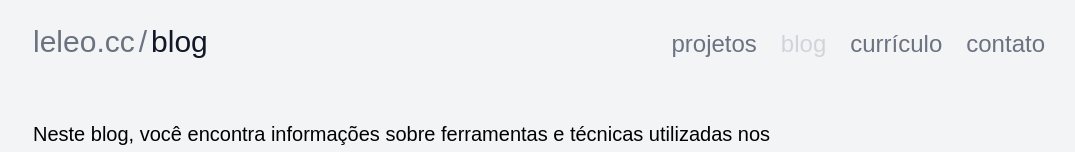
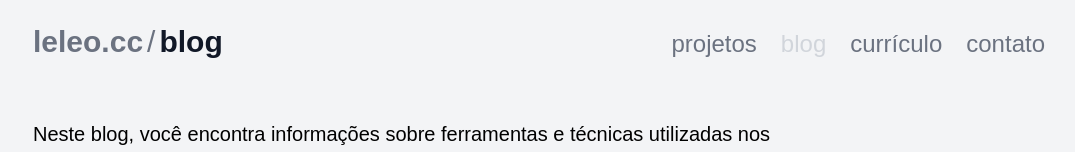
Before and after one commit to leoc01/leleo.cc, a Next.js app: page /blog in a window 1280 px wide. Shown: the top 152 px of the page, without its empty margins (95-1170 px from the left). Built offline with nearby package versions, Linux system fonts and the light colour scheme; a web font is replaced by a local one.

Commit message:
Adicionado tag `<strong>` no `menu.js`

```diff
--- a/components/menu.js
+++ b/components/menu.js
@@ -35,7 +35,7 @@ export default function Menu({ path, activateLink }) {
             "text-gray-800 pointer-events-none"
           } text-3xl`}
         >
-          leleo.cc
+          <strong>leleo.cc</strong>
         </Link>
         <p
           className={`${
@@ -56,7 +56,9 @@ export default function Menu({ path, activateLink }) {
                 activateLink ? "hover:underline" : "pointer-events-none"
               }`}
             >
-              {menuItems.find((item) => item.path === href).title}
+              <strong>
+                {menuItems.find((item) => item.path === href).title}
+              </strong>
             </Link>
           )}
           <div
```
